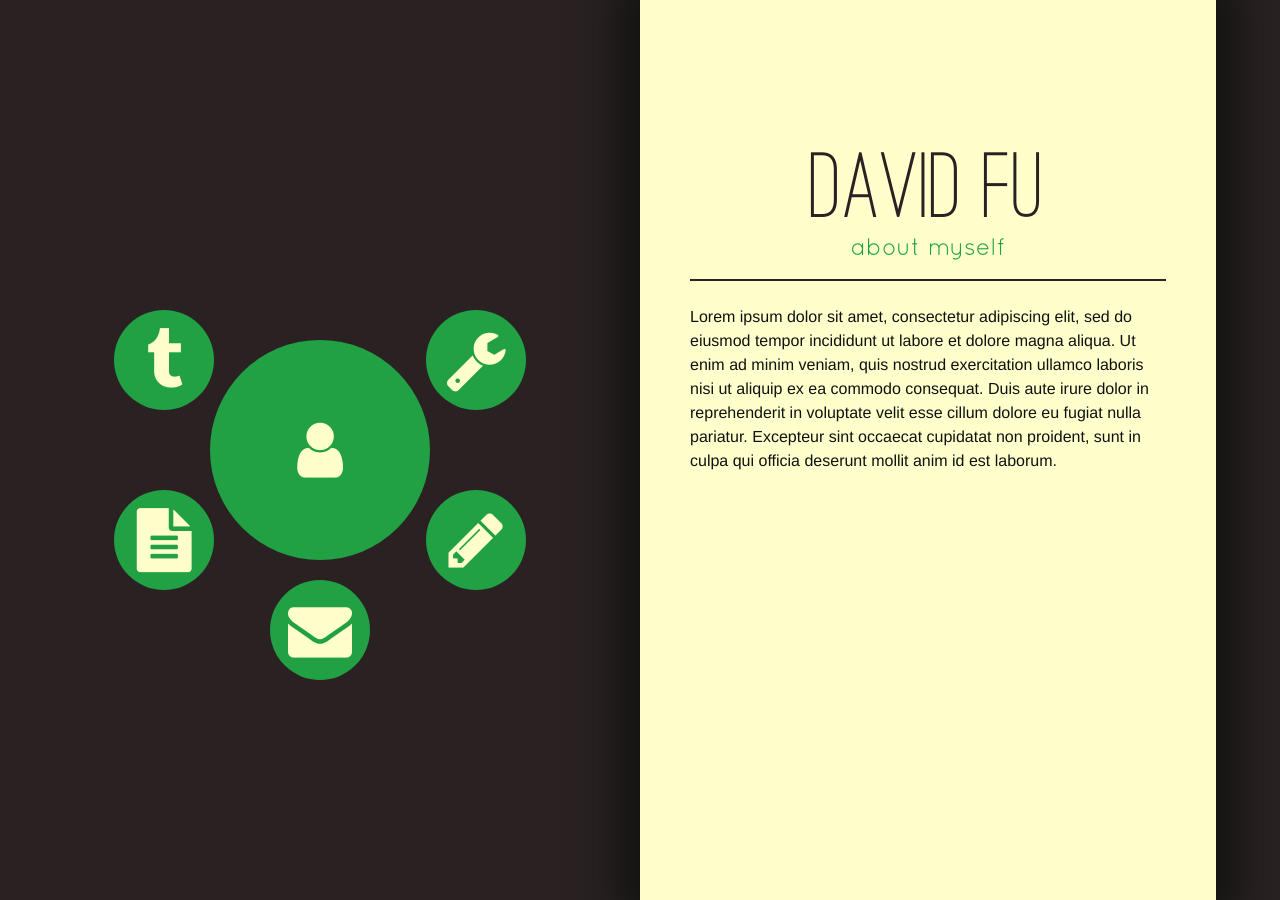
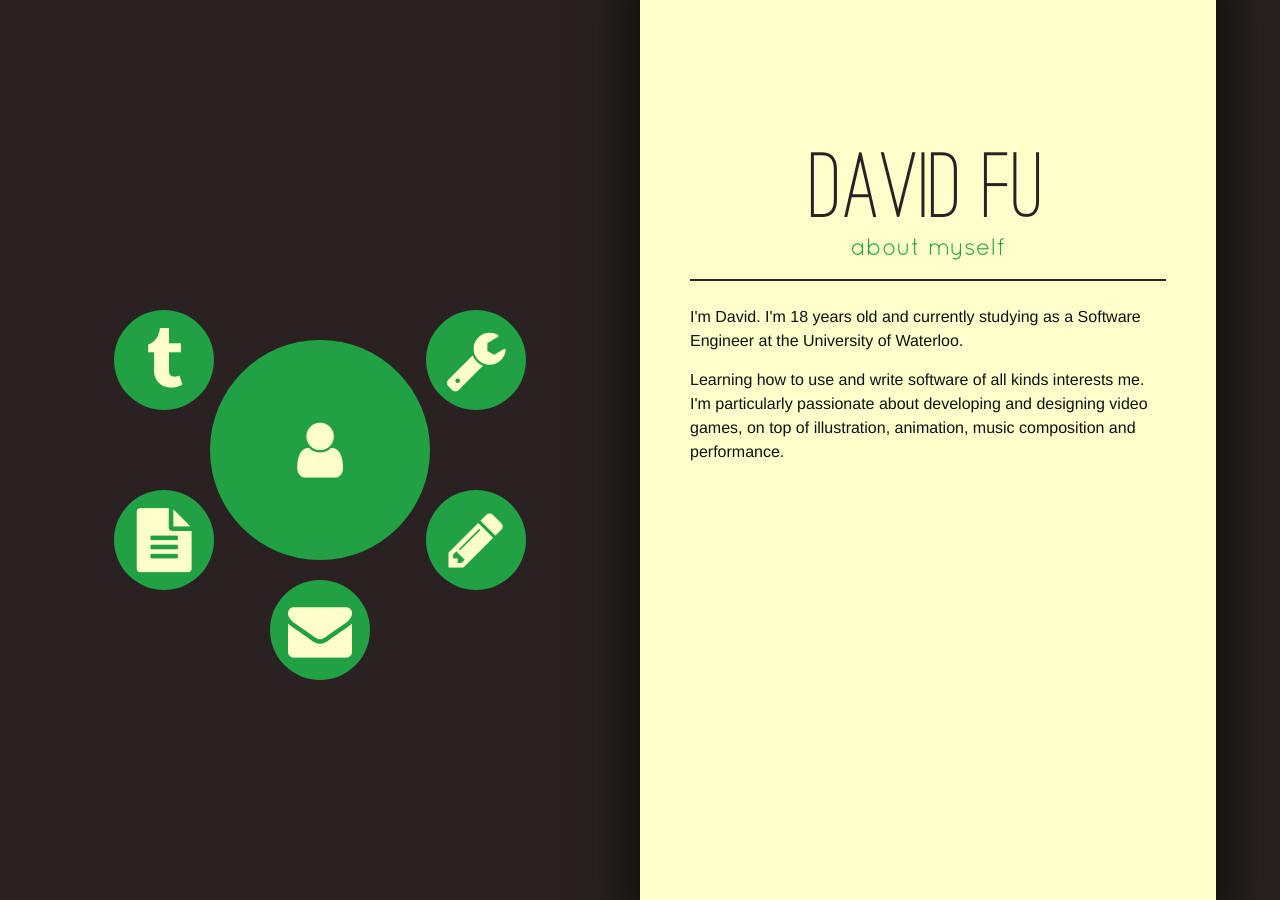
Before and after one commit to dvdfu/old-website, a Jekyll site: the page built from index.html, in a window 1280 px wide. Built offline with Jekyll 4.4.1, drawn with Linux system fonts in a browser that asks for light colours; nearby versions of some CDN libraries.

Commit message:
moved data to .yml

```diff
--- /dev/null
+++ b/_data/drawings.yml
@@ -0,0 +1,6 @@
+- filename: jinora.png
+- filename: duckies.png
+- filename: dota.png
+- filename: princesses.png
+- filename: ponytones.png
+- filename: band.png
--- a/_includes/nav-ring.html
+++ b/_includes/nav-ring.html
@@ -1,18 +1,5 @@
-<div class="circle" id="circle-1" name="about">
-	<span class="fa fa-user fa-4x icon" id="icon-about">
+{% for section in site.data.sections %}
+<div class="circle" id="circle-{{ section.id }}" name="{{ section.name }}">
+	<span class="fa fa-{{ section.icon }} fa-4x icon" id="icon-{{ section.name }}">
 </div>
-<div class="circle" id="circle-2" name="projects">
-	<span class="fa fa-wrench fa-4x icon" id="icon-projects">
-</div>
-<div class="circle" id="circle-3" name="artwork">
-	<span class="fa fa-pencil fa-4x icon" id="icon-artwork">
-</div>
-<div class="circle" id="circle-4" name="contact">
-	<span class="fa fa-envelope fa-4x icon" id="icon-contact">
-</div>
-<div class="circle" id="circle-5" name="resume">
-	<span class="fa fa-file-text fa-4x icon" id="icon-resume">
-</div>
-<div class="circle" id="circle-6" name="blog">
-	<span class="fa fa-tumblr fa-4x icon" id="icon-blog">
-</div>
+{% endfor %}
--- a/_includes/page/about.html
+++ b/_includes/page/about.html
@@ -2,5 +2,6 @@
 	<h1>David Fu</h1>
 	<h2>about myself</h2>
 	<div class="divider"></div>
-	<p>Lorem ipsum dolor sit amet, consectetur adipiscing elit, sed do eiusmod tempor incididunt ut labore et dolore magna aliqua. Ut enim ad minim veniam, quis nostrud exercitation ullamco laboris nisi ut aliquip ex ea commodo consequat. Duis aute irure dolor in reprehenderit in voluptate velit esse cillum dolore eu fugiat nulla pariatur. Excepteur sint occaecat cupidatat non proident, sunt in culpa qui officia deserunt mollit anim id est laborum.<p>
+	<p>I'm David. I'm 18 years old and currently studying as a Software Engineer at the University of Waterloo.</p>
+	<p>Learning how to use and write software of all kinds interests me. I'm particularly passionate about developing and designing video games, on top of illustration, animation, music composition and performance.</p>
 </div>
--- a/_includes/page/artwork.html
+++ b/_includes/page/artwork.html
@@ -2,18 +2,12 @@
 	<h1>Artwork</h1>
 	<h2>things I've drawn</h2>
 	<div class="divider"></div>
+	<p>Digital art is something on which I've spent a large part of my life. I'm a big fan of animation, cartoons, and video games, so most of my artwork depict characters and worlds from them. Here are just a few of my most recent drawings.</p>
 	<div class="panel-images">
-		<a href="/img/art/jinora.png" data-lightbox="art">
-			<img src="/img/previews/jinora.png" height="200px"></a>
-		<a href="/img/art/duckies.png" data-lightbox="art">
-			<img src="/img/previews/duckies.png" height="200px"></a>
-		<a href="/img/art/band.png" data-lightbox="art">
-			<img src="/img/previews/band.png" height="200px"></a>
-		<a href="/img/art/ponytones.png" data-lightbox="art">
-			<img src="/img/previews/ponytones.png" height="200px"></a>
-		<a href="/img/art/princesses.png" data-lightbox="art">
-			<img src="/img/previews/princesses.png" height="200px"></a>
-		<a href="/img/art/dota.png" data-lightbox="art">
-			<img src="/img/previews/dota.png" height="200px"></a>
+		{% for drawing in site.data.drawings %}
+		<a href="/img/art/{{ drawing.filename }}" data-lightbox="art">
+			<img src="/img/previews/{{ drawing.filename }}" height="200px">
+		</a>
+		{% endfor %}
 	</div>
 </div>
--- a/_sass/_custom.scss
+++ b/_sass/_custom.scss
@@ -52,7 +52,6 @@
 	width: 45%;
 	height: 100%;
 	left: 100%;
-	//padding: 120px 50px 100px 50px;
 }
 
 #fixed {
```
Also changed, not shown: _data/sections.yml (+23 -0 lines).
